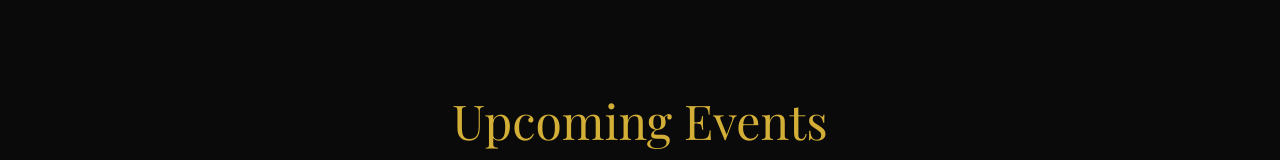
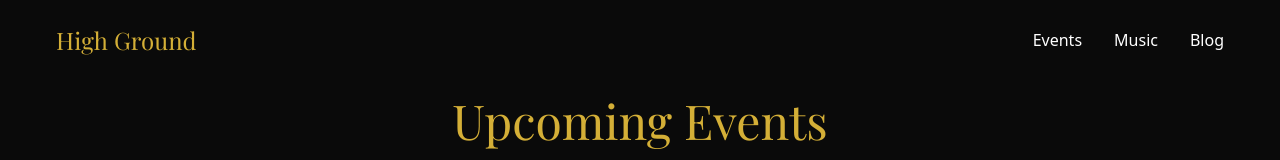
Before and after one commit to symphonyxr1/High-Ground-Site, a React (Vite) app: page /events in a window 1280 px wide. Shown: the top 160 px of the page. Built offline with nearby package versions, Linux system fonts and the light colour scheme.

Commit message:
Add header to events page
Implemented a header for the events page, featuring the "High Ground" title on the upper left and menu links centered at the top.
[skip gpt_engineer]

```diff
--- a/src/pages/Events.tsx
+++ b/src/pages/Events.tsx
@@ -1,4 +1,5 @@
 import { Dialog, DialogContent } from "@/components/ui/dialog";
+import Navigation from "@/components/Navigation";
 import { useState } from "react";
 
 interface Event {
@@ -33,7 +34,9 @@ const Events = () => {
   ];
 
   return (
-    <div className="min-h-screen bg-dark pt-24 px-4 md:px-8">
+    <div className="min-h-screen bg-dark">
+      <Navigation />
+      <div className="pt-24 px-4 md:px-8">
         <h1 className="text-4xl md:text-5xl font-playfair text-gold text-center mb-12">Upcoming Events</h1>
 
         <div className="max-w-6xl mx-auto space-y-12 md:space-y-24">
@@ -72,6 +75,7 @@ const Events = () => {
             </div>
           ))}
         </div>
+      </div>
 
       <Dialog open={!!selectedEvent} onOpenChange={() => setSelectedEvent(null)}>
         <DialogContent className="bg-dark/95 text-white border-gold max-w-3xl max-h-[90vh] overflow-y-auto">
```
Lines whose indentation alone changed are shown as unchanged.
